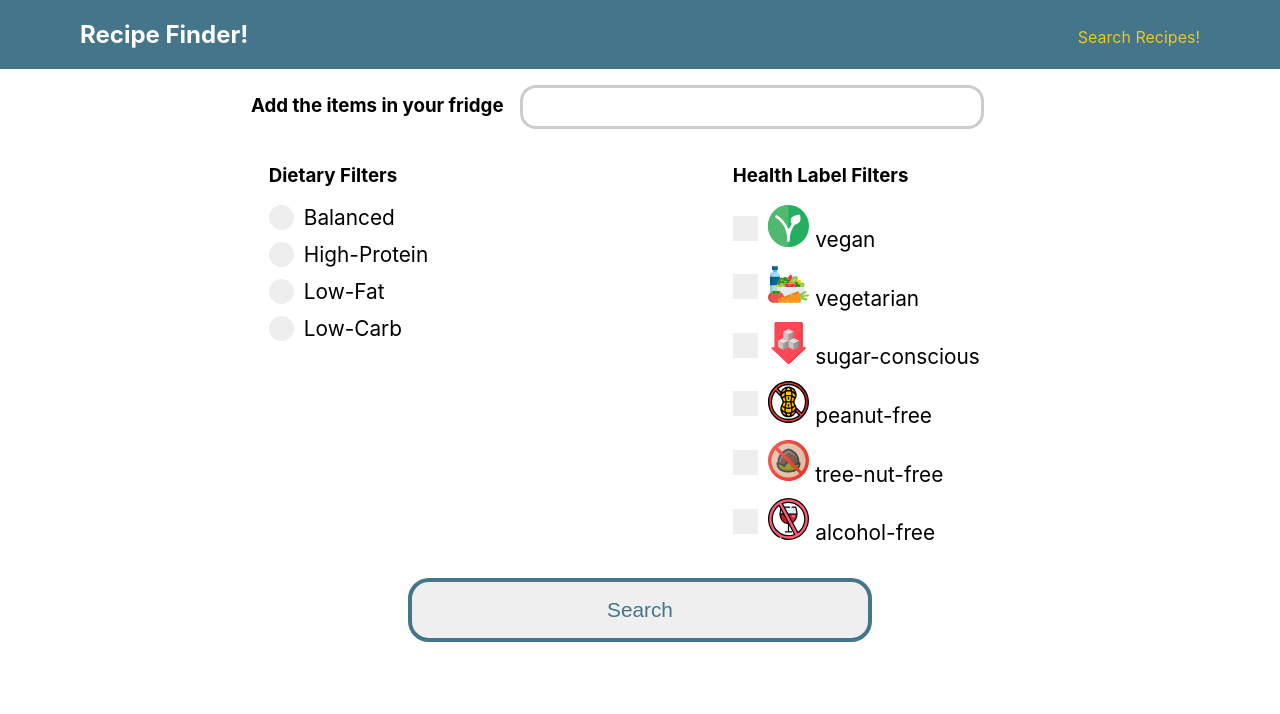
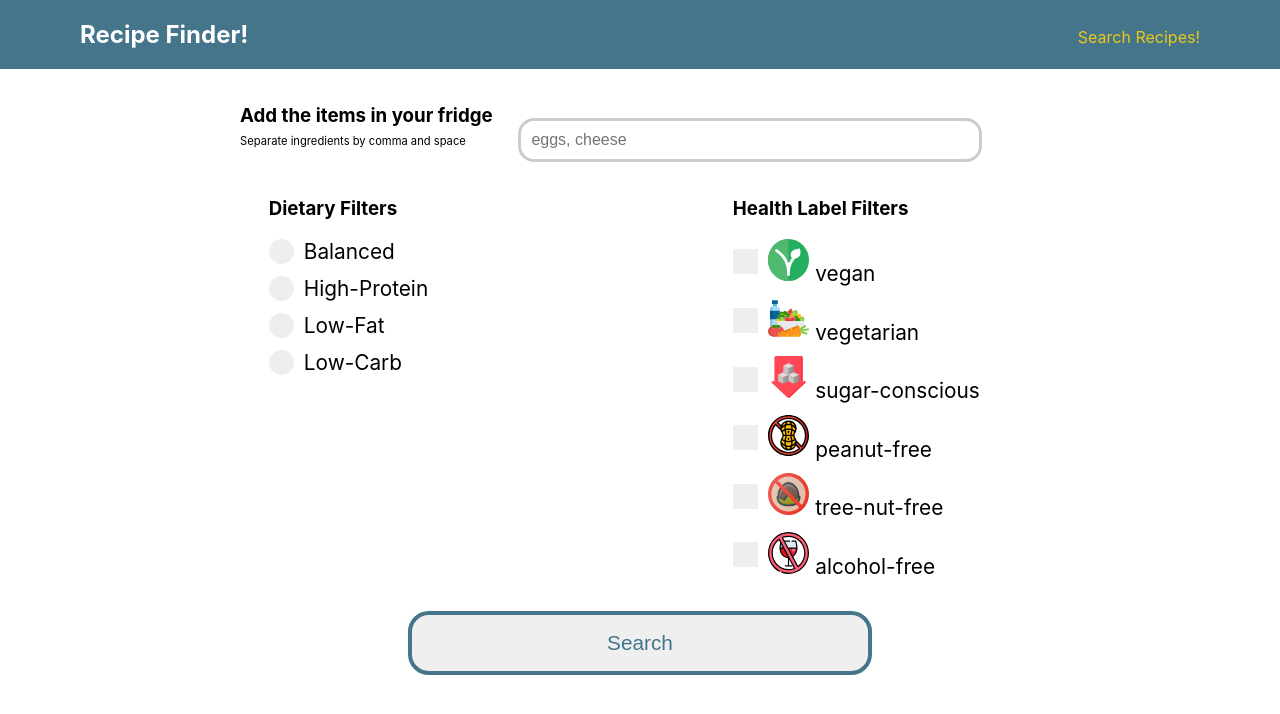
Before and after one commit to cvdsoto/animated-broccoli, a React (Create React App) app: page /#/search in a window 1280 px wide. Shown: the top 714 px of the page. Built offline with nearby package versions, Linux system fonts and the light colour scheme.

Commit message:
fixed desktop layout of home.js

```diff
--- a/src/components/Home.js
+++ b/src/components/Home.js
@@ -8,6 +8,7 @@ class Home extends Component {
       <div>
         <main>
           <h2>How does this work?</h2>
+          <div className="steps-container">
             <div className="steps">
               <span className="number">1</span>
               <p>Type in the ingredients you have in your fridge</p>
@@ -20,6 +21,7 @@ class Home extends Component {
               <span className="number">3</span>
               <p>Choose the recipe that you want to try!</p>
             </div>
+          </div>
           <Link to ='/search' className="search-button">Start your Search!</Link>
           <img src="https://truffle-assets.imgix.net/96f876c0-fallback-food-video-asset.jpg?auto=compress,format&fm=pjpg&w=1200" alt="food at table"/>
           <p>Cupcake ipsum dolor sit amet. Jujubes topping brownie sugar plum jelly beans sesame snaps candy canes tart chocolate bar. Pudding I love cookie candy canes jelly beans halvah I love liquorice. I love croissant bear claw sweet dragée I love carrot cake brownie halvah.</p>
--- a/src/components/Search.js
+++ b/src/components/Search.js
@@ -80,10 +80,16 @@ class Search extends Component {
       <Header />
       <main>
         <form onSubmit={this._handleSubmit}>
-        <h3>Add the items in your fridge</h3>
+          <div className="ingredients-container">
+          <h3>Add the items in your fridge</h3>
+          <span className="ingredients">
+            Separate ingredients by comma and space
+          </span>
+          </div>
           <label className="search">
             <input type="search"
                    onChange={this._handleInput}
+                   placeholder="eggs, cheese"
                    required />
           </label>
 
--- a/src/components/css/main.css
+++ b/src/components/css/main.css
@@ -88,6 +88,13 @@ main > form {
 
 form > * {
   display: block;
+}
+
+.ingredients{
+  font-size: .7em;
+  margin-top: -1em;
+  margin-bottom: 1.3em;
+  display:block;
 }
 
 input[type="search"] {
@@ -310,20 +317,26 @@ input[type="submit"]:hover {
   nav {
     padding: 0 5em;
   }
-  input[type="submit"], input[type="search"] {
-    width: 50%;
+  .steps-container{
+    display: flex;
+    justify-content: center;
+  }
+  .steps {
+    margin: 1em;
   }
   input[type="submit"] {
     margin: 1em auto;
+    width: 50%;
   }
-  form h3, .search {
-    display: inline;
+  .ingredients-container, .search {
+    display: inline-block;
   }
-  form > h3 {
-    padding-left: 4em;
+ .ingredients-container {
+    width: 30%;
+    margin-left: 4em;
   }
   .search {
-    margin-left: 1em;
+    width: 50%;
   }
   .recipe {
     width: 25%;
```
Lines whose indentation alone changed are shown as unchanged.
